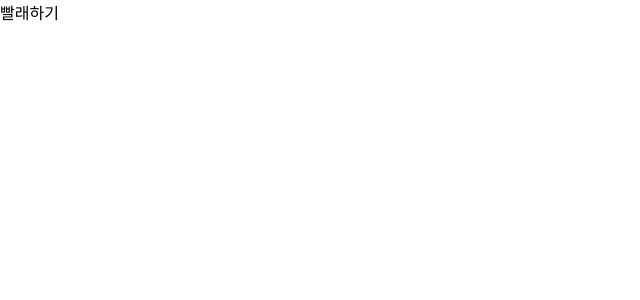
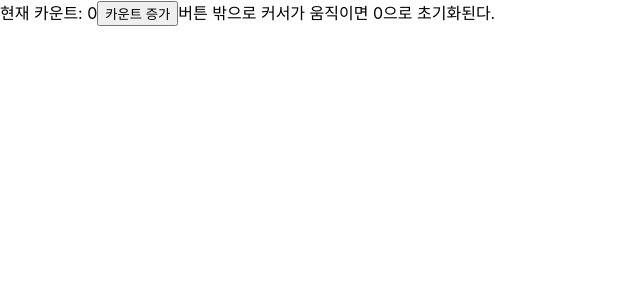
Before and after one commit to darth12dfd/react-practice, a React (Create React App) app: page / in a window 1280 px wide. Shown: the top 300 px of the page, without its empty margins (0-640 px from the left). Built offline with nearby package versions, Linux system fonts and the light colour scheme.

Commit message:
03-9 컴포넌트에서 콜백 함수와 이벤트 처리하기(2021년 11월 25일 TIL(개인공부))

```diff
--- /dev/null
+++ b/src/03/Counter2.jsx
@@ -0,0 +1,23 @@
+//03-9 컴포넌트에서 콜백 함수와 이벤트 처리하기
+//하위 컴포넌트 작성하기
+
+import React from 'react';
+import PropTypes from 'prop-types';
+
+class Counter2 extends React.Component {
+  render() {
+    return (
+      <div>
+        현재 카운트: {this.props.count}
+        <button onClick={() => this.props.onAdd()}>카운트 증가</button>
+      </div>
+    );
+  }
+}
+
+Counter2.propTypes = {
+  count: PropTypes.number,
+  onAdd: PropTypes.func,
+};
+
+export default Counter2;
--- /dev/null
+++ b/src/03/Counter3.jsx
@@ -0,0 +1,63 @@
+//03-9 컴포넌트에서 콜백 함수와 이벤트 처리하기
+
+/* 컴포넌트에서 DOM 이벤트 사용하기 */
+
+/*
+    컴포넌트에서 출력된 특정 DOM 객체에 이벤트 컴포넌트가 반응하기 위해서는 DOM 이벤트 프로퍼티를 사용해야 한다. 컴포넌트에 출력된 버튼이 클릭되었을 때 카운트 숫자가 증가하는 경우가 그 예이다.
+    이벤트 프로퍼티는 특수 프로퍼티로 콜백 함수 형태로 전달해 처리한다. 다음은 자주 쓰는 이벤트 이름과 DOM 이벤트 프로퍼티를 정리한 표이다.
+
+    | 이벤트 이름 | 이벤트 호출 시점 | JSX DOM 이벤트 프로퍼티 |
+    | click | 엘리먼트의 마우스나 키보드가 클릭될 때 | onClick |
+    | submit | 폼의 데이터가 전송될 때 | onSubmit |
+    | mousemove | 엘리먼트 위에서 마우스 커서가 움직일 때 | onMouseMove |
+    | mouseover | 엘리먼트 영역 위로 마우스 커서가 돌아다닐 때 | onMouseOver |
+    | mouseout | 엘리먼트 위에 있던 마우스 커서가 영역을 떠나갈 때 | onMouseOut |
+    | keydown | 키보드 버튼이 눌렸을 때 | onkeyDown |
+    | keypress | 키보드 버튼 입력이 완료되었을 때 | onKeyPress |
+*/
+
+import React from 'react';
+
+class Counter3 extends React.Component {
+  constructor(props) {
+    super(props);
+    this.state = {
+      count: 0,
+    };
+
+    this.increaseCount = this.increaseCount.bind(this);
+    this.resetCount = this.resetCount.bind(this);
+  }
+
+  increaseCount() {
+    this.setState(({ count }) => ({ count: count + 1 }));
+  }
+
+  resetCount() {
+    this.setState({ count: 0 });
+  }
+
+  render() {
+    return (
+      <div>
+        현재 카운트: {this.state.count}
+        <button
+          onClick={this.increaseCount} //버튼이 클릭될 때 카운트를 증가하는 함수를 호출한다.
+          onMouseOut={this.resetCount} //마우스가 버튼 밖으로 이동하면 카운트를 초기화하는 함수를 호출한다.
+        >
+          카운트 증가
+        </button>
+        버튼 밖으로 커서가 움직이면 0으로 초기화된다.
+      </div>
+    );
+  }
+}
+
+export default Counter3;
+
+//단방향 흐름 방식 개념 정리
+
+/*
+    리액트는 프로퍼티, state 같은 데이터를 상위 컴포넌트에서 하위 컴포넌트 방향으로 전달한다.
+    만약 데이터 변경이 필요한 경우 콜백 함수를 호출하여 원본 데이터가 위치한 상위 컴포넌트에서 데이터를 변경하고 다시 자기 컴포넌트로 전달하도록 만든다.
+*/
--- a/src/App.jsx
+++ b/src/App.jsx
@@ -288,6 +288,7 @@ export default App;
 
 //TodoList 컴포넌트 화면에 그리기
 
+/*
 import React from 'react';
 import TodoList from './03/TodoList';
 
@@ -302,3 +303,94 @@ class App extends React.Component {
 }
 
 export default App;
+
+*/
+
+//03-9 컴포넌트에서 콜백함수와 이벤트 처리하기
+
+/*
+    프로퍼티를 사용하면 상위 컴포넌트의 데이터를 하위 컴포넌트에 전달할 수 있다. 그렇기에 하위 컴포넌트에서 프로퍼티를 변경할 때는 프로퍼티 원본을 수정할 수 있는 함수를 하위 컴포넌트에 제공하면 된다.
+    콜백 함수란 정의된 위치에서 실행되지 않고, 이후 특정 상황(이벤트, 다른 함수 호출 등)에서 실행되는 함수를 말한다. 즉, 콜백 함수를 프로퍼티로 전달하면 된다.
+*/
+
+//콜백 함수로 프로퍼티 수정해보기
+/*
+import React from 'react';
+import Counter2 from './03/Counter2';
+
+class App extends React.Component {
+  constructor(props) {
+    super(props);
+
+    this.state = {
+      count: 1,
+    };
+  }
+
+  increaseCount() {
+    this.setState(({ count }) => ({ count: count + 1 }));
+  }
+
+  render() {
+    return <Counter2 count={this.state.count} onAdd={this.increaseCount} />;
+  }
+}
+
+export default App;
+*/
+
+//위의 코드로 작성한 뒤 [카운트 증가]를 눌러도 제대로 작동되지 않는데 콘솔창을 열어보면, 아래와 같은 오류 메시지가 뜬다.
+
+//Uncaught TypeError: this.setState is not a function
+
+/*
+  이 오류메시지는 Counter2 컴포넌트에서 프로퍼티로 받아 실행한 onAdd() 함수에서 참조하는 this의 범위 때문에 발생한 것이다.
+  onAdd() 함수에 구현되어 있는 this.setState()는 상위 컴포넌트에 정의되어 있는데 하위 컴포넌트(Counter2)에서 실행되기 때문이다.
+  이렇게 콜백 함수를 프로퍼티 데이터로 전달하는 경우에는 하위 컴포넌트에서 참조할 this 범위에 대한 오류를 주의해야 한다. 이문제는 bind() 함수로 해결하면 된다.
+*/
+
+//bind() 함수로 this 범위 오류 해결하기
+
+/*
+import React from 'react';
+import Counter2 from './03/Counter2';
+
+class App extends React.Component {
+  constructor(props) {
+    super(props);
+
+    this.state = {
+      count: 1,
+    };
+  }
+
+  increaseCount() {
+    this.setState(({ count }) => ({ count: count + 1 }));
+  }
+
+  render() {
+    return <Counter2 count={this.state.count} onAdd={this.increaseCount.bind(this)} />;
+    //increaseCount() 함수가 호출되는 this 범위가 App 컴포넌트에 묶인 것이다.
+  }
+}
+
+export default App;
+
+*/
+
+//Counter3 컴포넌트 화면에 그리기
+
+import React from 'react';
+import Counter3 from './03/Counter3';
+
+class App extends React.Component {
+  render() {
+    return (
+      <div>
+        <Counter3 />
+      </div>
+    );
+  }
+}
+
+export default App;
```
Also changed, not shown: src/03/ScrollSpy.jsx (added, +42 -0 lines).
